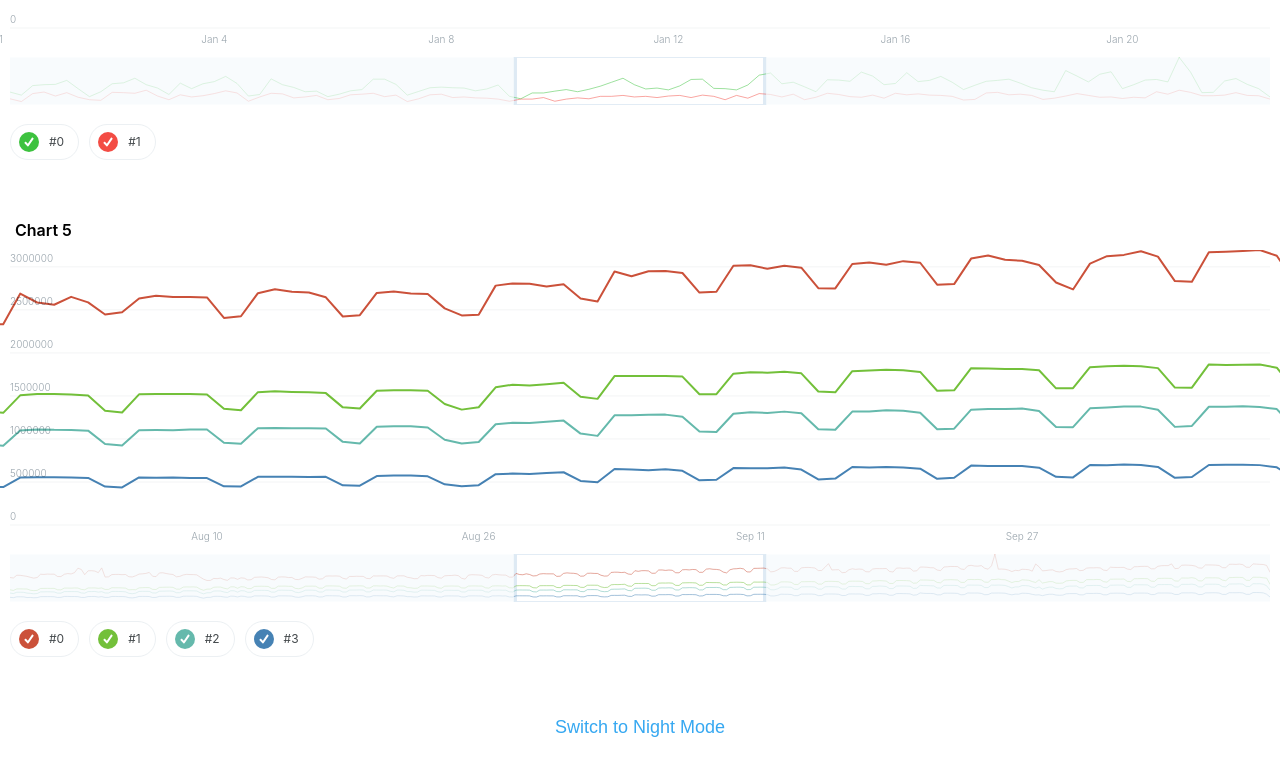
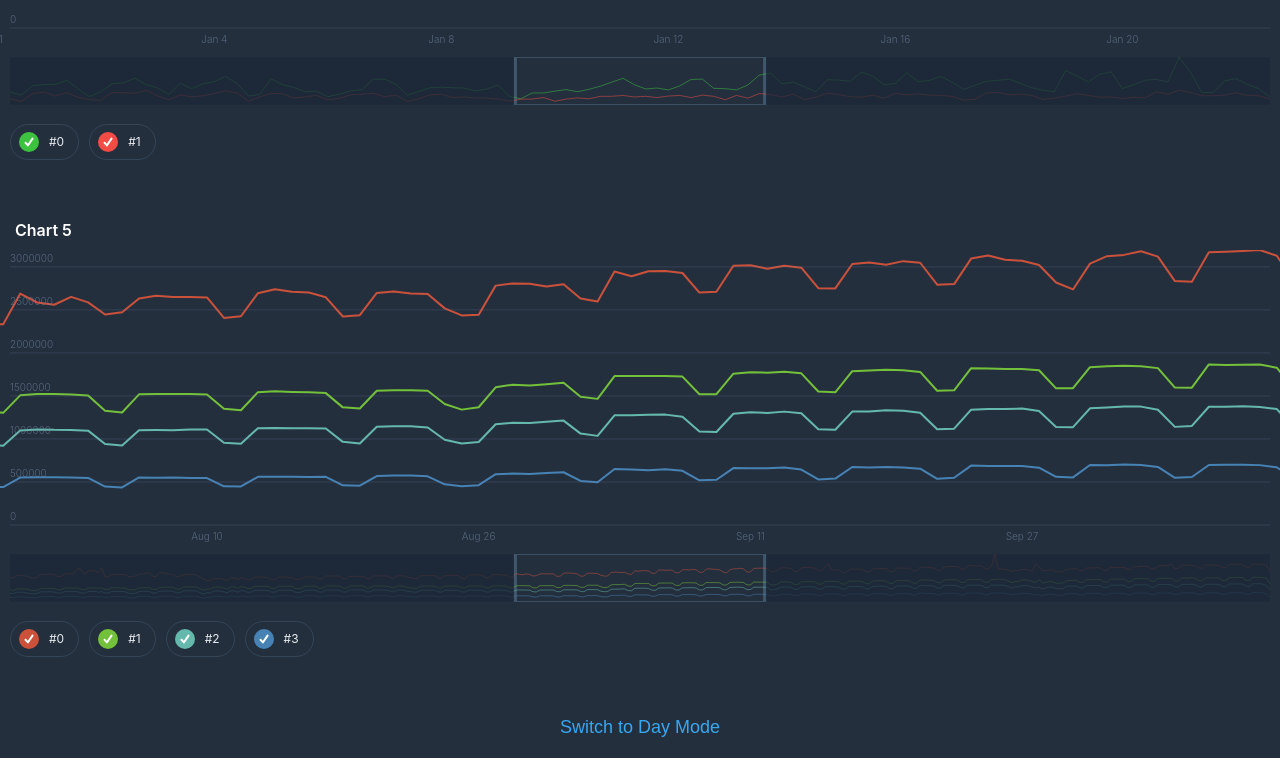
Before and after one commit to zhestkov/tchart, a website built with webpack: page dist/index.html in a window 1280 px wide. Shown: the part 1788-2546 px from the top of the page. Built offline with nearby package versions, Linux system fonts and the light colour scheme.

Commit message:
fix styles

```diff
--- a/src/index.js
+++ b/src/index.js
@@ -20,23 +20,23 @@ const months = [
 const weeks = ["Sun", "Mon", "Tue", "Wed", "Thu", "Fri", "Sat"];
 
 document.addEventListener("DOMContentLoaded", () => {
+  document.body.classList.add("night");
   const container = document.getElementById("container");
   container.classList.add("container");
   const charts = document.createElement("div");
   charts.classList.add("charts");
-  document.body.appendChild(container);
   container.appendChild(charts);
 
   const nightButton = createElement("button");
-  nightButton.innerText = "Switch to Night Mode";
-  nightButton.classList.add("night-button");
+  nightButton.innerText = "Switch to Day Mode";
+  nightButton.classList.add("theme-toggle");
   nightButton.addEventListener("click", () => {
     document.body.classList.toggle("night");
 
     if (document.body.classList.contains("night")) {
       nightButton.innerText = "Switch to Day Mode";
     } else {
-      nightButton.innerText = "Switch to Dark Mode";
+      nightButton.innerText = "Switch to Night Mode";
     }
   });
 
--- a/src/style.css
+++ b/src/style.css
@@ -277,7 +277,7 @@ body {
   transform: scale(1);
 }
 
-.night-button {
+.theme-toggle {
   margin: 0;
   padding: 0;
   background: 0;
```
